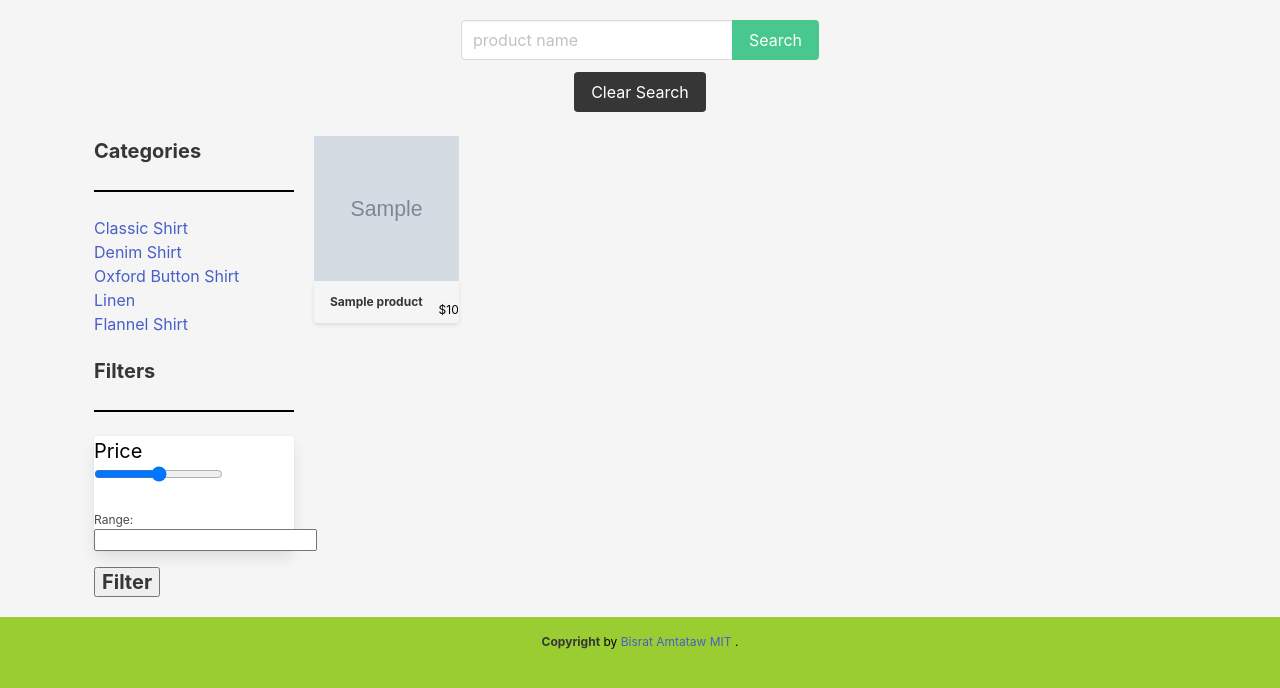
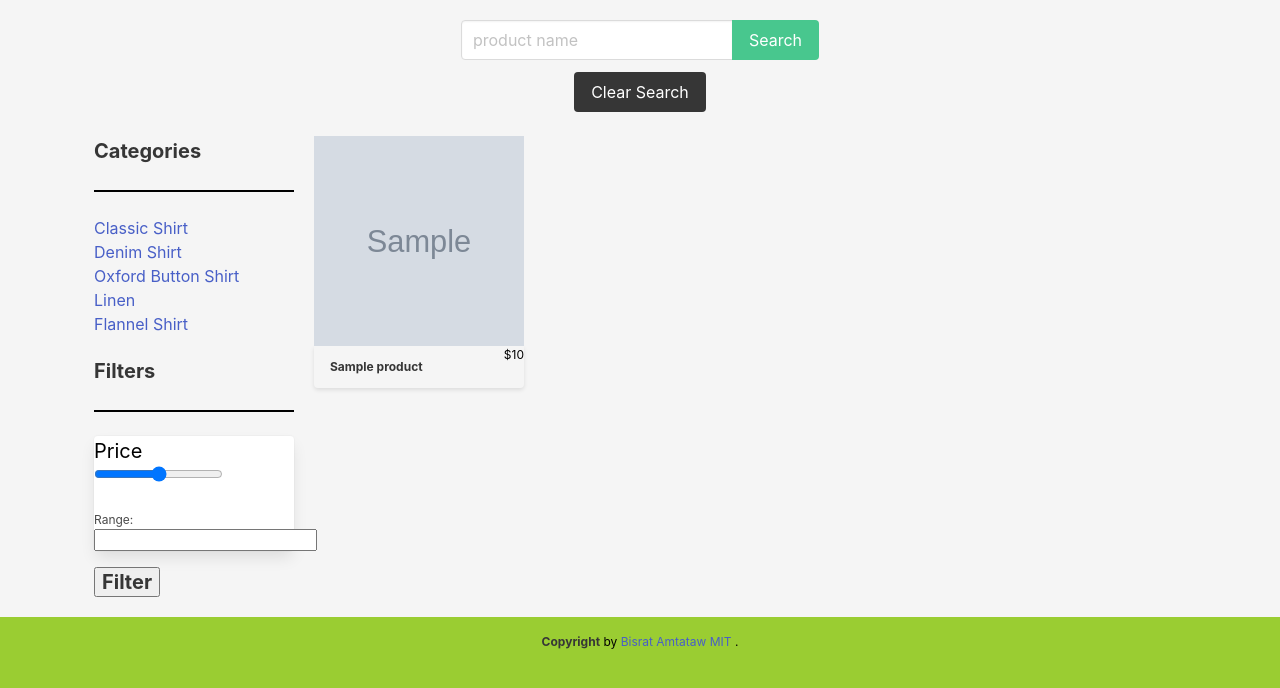
Before and after one commit to BISrat3/Style-App, a Django app: page /products/ in a window 1280 px wide. Shown: the part 176-864 px from the top of the page. Run offline with Django 4.2, Linux system fonts and the light colour scheme; a user stored in the database is signed in; tables that the repository leaves empty hold one stand-in row (values such as "Sample post"); grey boxes marked "Sample" are stand-in pictures.

Commit message:
style product page

```diff
--- a/main_style_app/static/styles/main.css
+++ b/main_style_app/static/styles/main.css
@@ -87,11 +87,13 @@ p {
 .product_card{
     flex-direction: row;
     flex-wrap: wrap;
+    width: 210px;
+    height: 250px;
     /* max-width: 250px; */
     /* max-height: 300px; */
 }
 
-.image_product{
+/* .image_product{
     max-width: 200px;
     max-height: 170px;
 }
@@ -99,7 +101,7 @@ p {
 .div-product-image{
     max-width: 250px;
     max-height: 200px;
-}
+} */
 
 .product_galary .card{
     transition: .1s linear;
@@ -110,6 +112,10 @@ p {
     z-index: 10;
 }
 
+/* .product-price{
+    padding: 0.1rem 1rem;
+
+} */
 .h3_categories{
     font-size: 20px;
     color: black;
--- a/main_style_app/templates/product_list.html
+++ b/main_style_app/templates/product_list.html
@@ -101,7 +101,7 @@
           <div class="card-header-title">
             <p >{{shirt.name}}</p>
           </div>
-          <div class="card-header-price">
+          <div class="product-price">
             <p >${{shirt.price}}</p>
           </div>
 
```
